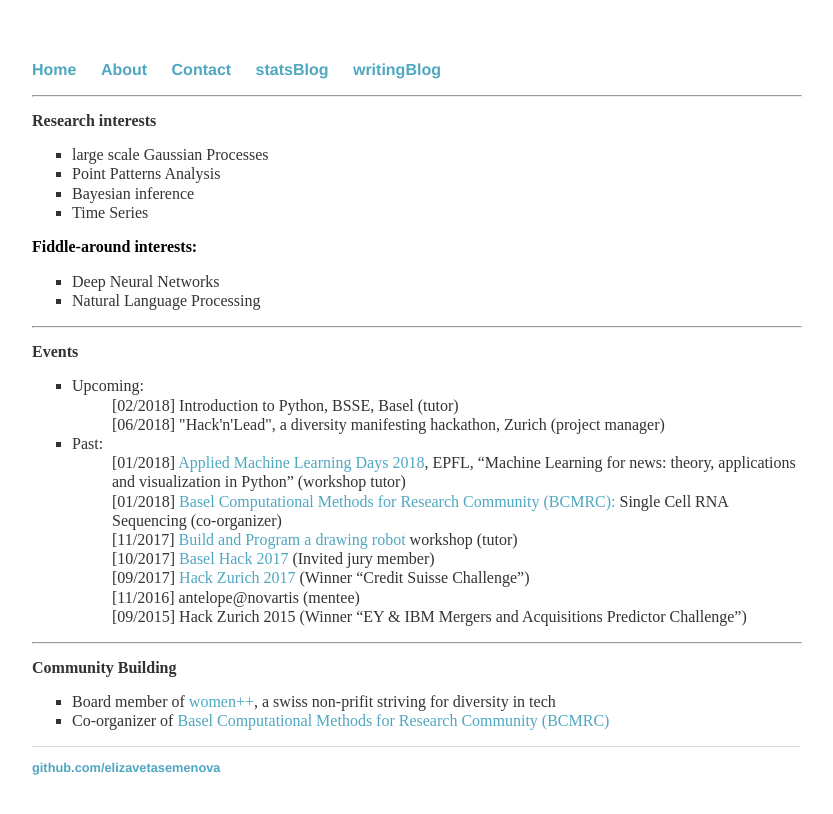
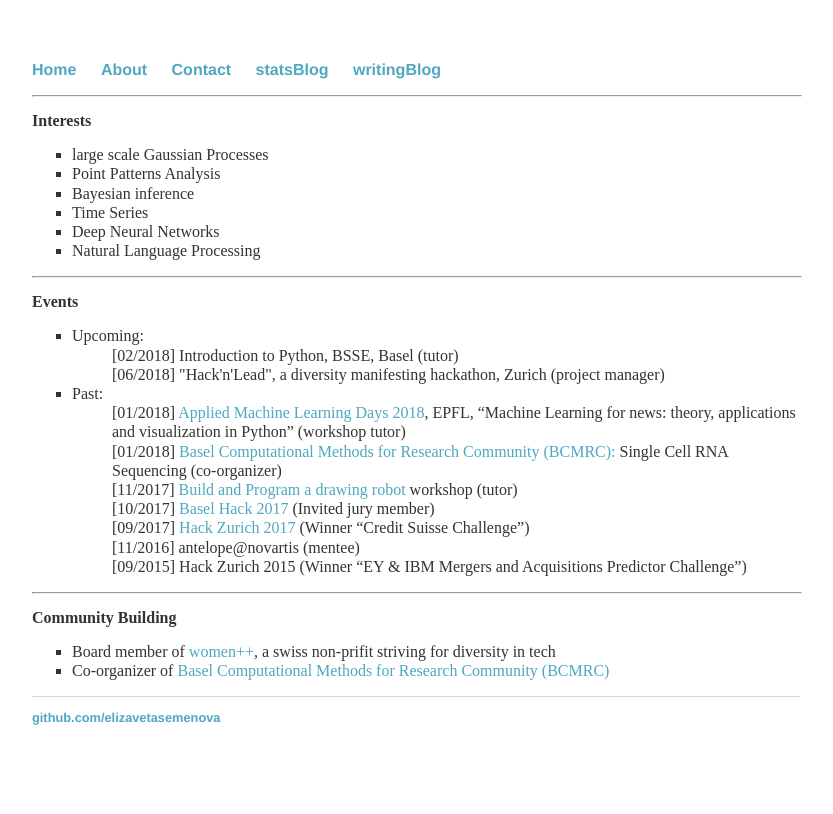
Before and after one commit to elizavetasemenova/elizavetasemenova.github.io, a Jekyll site: the page built from index.html, in a window 1280 px wide. Shown: the top 814 px of the page, without its empty margins (224-1057 px from the left). Built offline with Jekyll 4.4.1, drawn with Linux system fonts in a browser that asks for light colours.

Commit message:
Update index.html

```diff
--- a/index.html
+++ b/index.html
@@ -7,15 +7,12 @@ title: Liza Semenova, statistician in progress
 
 <hr width="100%">
 
-<p><b>Research interests</b>
+<p><b>Interests</b>
        <ul style="list-style-type:square">
 	  <li>large scale Gaussian Processes</li>
 	  <li>Point Patterns Analysis</li>
 	  <li>Bayesian inference</li>
 	  <li>Time Series </li>
-	</ul>
-   <b>Fiddle-around interests:</b>
-	<ul style="list-style-type:square">
 	  <li>Deep Neural Networks</li>
 	  <li>Natural Language Processing</li>
         </ul>
```
